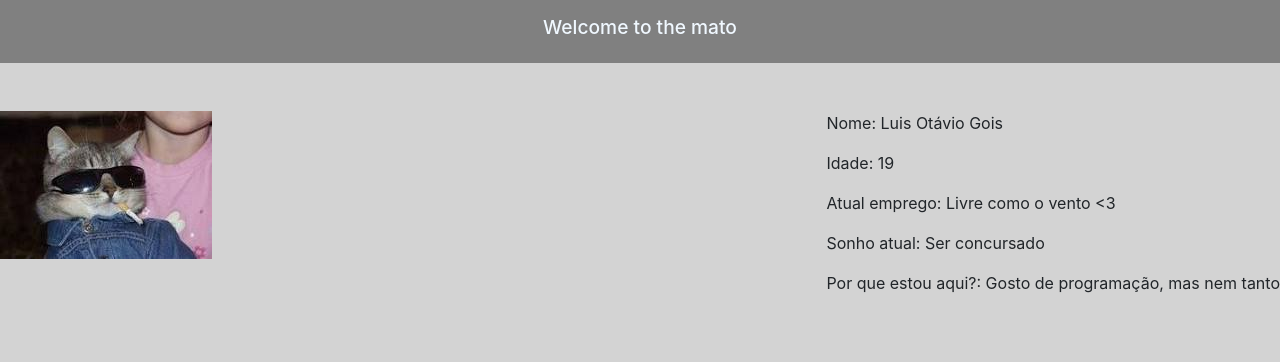
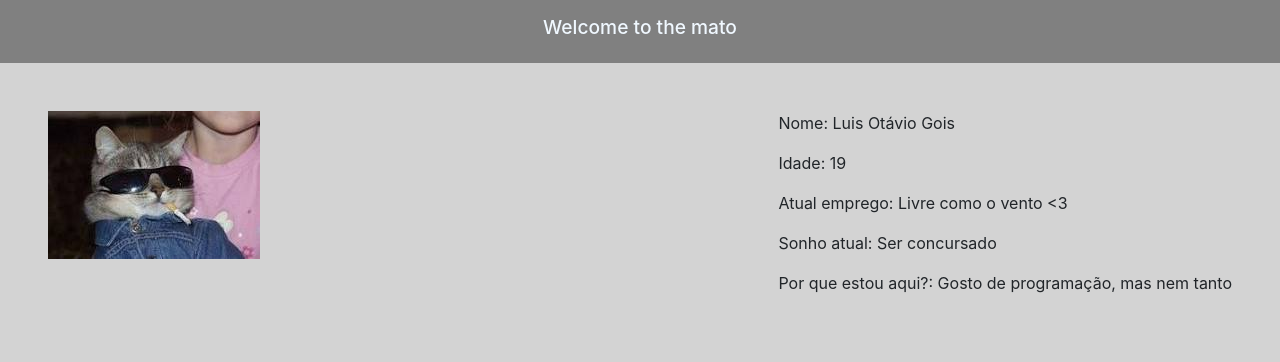
Before and after one commit to luisotavio2023/luisotavio2023.github.io, a plain HTML site: page index.html in a window 1280 px wide. Drawn offline with nearby package versions, Linux system fonts and the light colour scheme.

Commit message:
Ae, cada vez melhor que nem bodybuilder usando anabolizante
Sente a pressão, neném

```diff
--- a/index.html
+++ b/index.html
@@ -28,14 +28,14 @@
         <h1 class="" id="h1topo">Welcome to the mato</h1>
     </div>
 
-    <div class="float-right py-5">
+    <div class="float-right py-5 mx-5">
         <p>Nome: Luis Otávio Gois</p>
         <p>Idade: 19 </p>
         <p>Atual emprego: Livre como o vento <3</p>
         <p>Sonho atual: Ser concursado</p>
         <p>Por que estou aqui?: Gosto de programação, mas nem tanto</p>
     </div>
-    <div class="float-left py-5">
+    <div class="float-left py-5 mx-5">
         <img src="minhafoto.jfif" alt="Texto alternativo da minha foto">
     </div>
 
```
